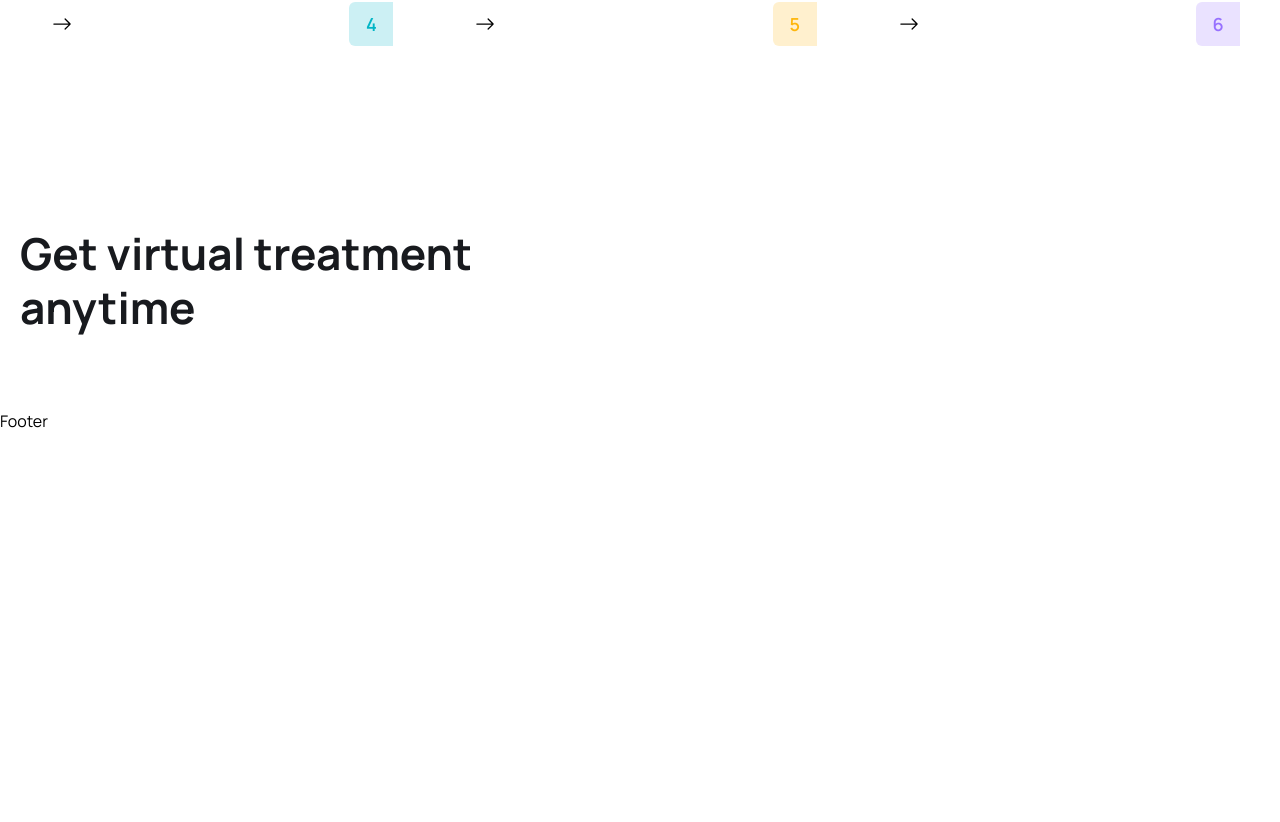
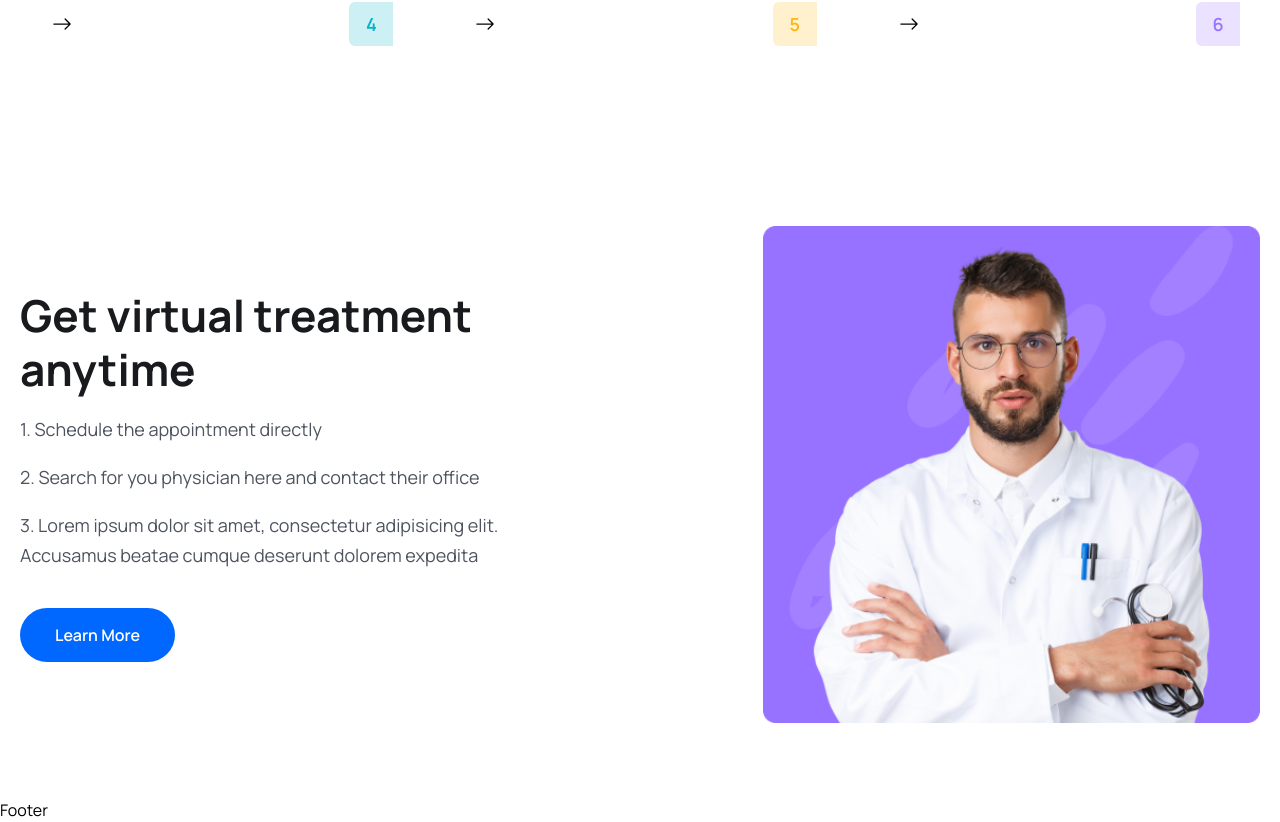
Before and after one commit to SalmanMohammed2001/Doctor_Appointement, a React (Vite) app: page / in a window 1280 px wide. Shown: the part 3035-3857 px from the top of the page. Before the commit the page ends 3468 px from the top, so only its background shows below. Built offline with nearby package versions, Linux system fonts and the light colour scheme.

Commit message:
feature section end

```diff
--- a/src/pages/Home.tsx
+++ b/src/pages/Home.tsx
@@ -4,6 +4,8 @@ import heroImh03 from '../assets/images/hero-img03.png'
 import icon01 from '../assets/images/icon01.png'
 import icon02 from '../assets/images/icon02.png'
 import icon03 from '../assets/images/icon03.png'
+import featureImage from '../assets/images/feature-img.png'
+import videoIcon from '../assets/images/video-icon.png'
 import {BsArrowRight} from 'react-icons/bs'
 import {Link} from "react-router-dom";
 import About from "../components/About/About.tsx";
@@ -81,7 +83,8 @@ const Home = () => {
                         <h2 className="heading text-center">
                             Providing the best medical service
                         </h2>
-                        <p className="text_para text-center"> World-class care for everyone our health System offers unmatched expert health care</p>
+                        <p className="text_para text-center"> World-class care for everyone our health System offers
+                            unmatched expert health care</p>
                     </div>
 
                     <div
@@ -152,7 +155,7 @@ const Home = () => {
             </section>
 
             {/*=========================about  section start==========================*/}
-                <About/>
+            <About/>
             {/*=========================about  section end ==========================*/}
 
             {/*=========================service  section start ==========================*/}
@@ -164,7 +167,7 @@ const Home = () => {
                             World-class care for everyone .Our health system offers unMatched expert health cre
                         </p>
                     </div>
-                        <ServiceList/>
+                    <ServiceList/>
                 </div>
             </section>
             {/*=========================service  section end ==========================*/}
@@ -176,11 +179,44 @@ const Home = () => {
                         {/*==================feature content===================*/}
                         <div className="xl:w-[670px]">
                             <h2 className="heading">Get virtual treatment <br/>anytime</h2>
+                            <ul className="text_para">
+                                1. Schedule the appointment directly
+                            </ul>
+                            <ul className="text_para">
+                                2. Search for you physician here and contact their office
+                            </ul>
+                            <ul className="text_para">
+                                3. Lorem ipsum dolor sit amet, consectetur adipisicing elit. Accusamus beatae cumque
+                                deserunt dolorem expedita
+                            </ul>
+                            <Link to={"/"}>
+                                <button className={"btn"}> Learn More</button>
+                            </Link>
                         </div>
+                        <div className={" relative z-10    xl:w-[770px] flex justify-end mt-[50px] lg:mt-0"}>
+                            <img src={featureImage} className={"w-3/4"} alt=""/>
+
+                        {/*    <div className="w-[150px] lg:w-[248px] bg-white absolute bottom-[50px] left-0 md:bottom-[100px]
+                            md:left-6 z-20 p-2 lg:pt-4 lg:px-4 lg:pb-[26px] rounded-[10px] border-2 border-amber-950 ">
+
+                                <div className="flex items-center gap-[6px] lg:gap-3">
+                                    <p className="text-[10px] leading-[10px] lg:text-[14px]  text-textColor font-[400] lg:leading-7"> Tue,24</p>
+                                    <p className="text-[10px] leading-[10px] lg:text-[14px]  text-textColor font-[600] lg:leading-7"> 10:00Am</p>
+                                    <span className={"w-5 h-5  lg:w-[34px] lg:h-[34px] flex items-center justify-center bg-yellowColor rounded py-1 px-[6px] lg:py-3 lg:px-[9px] "}>
+                                        <img src={videoIcon} alt=""/>
+                                    </span>
+                                </div>
+                                    <div className="border-2 border-amber-950 w-[65px]  lg:w-[96px] bg-[#CCF0F3] py-1 px-2 rounded-full lg:py-[6x] lg:px-[10px] text-[8px] leading-7 lg:text-[12px]
+                                        lg:leading-4 text-irisBlueColor font-[500] mt-2 lg:mt-4">
+                                        Consulate
+                                    </div>
+
+                            </div>*/}
+                        </div>
+
                     </div>
                 </div>
             </section>
-
 
             {/*========================= feature section end ==========================*/}
         </div>
```
